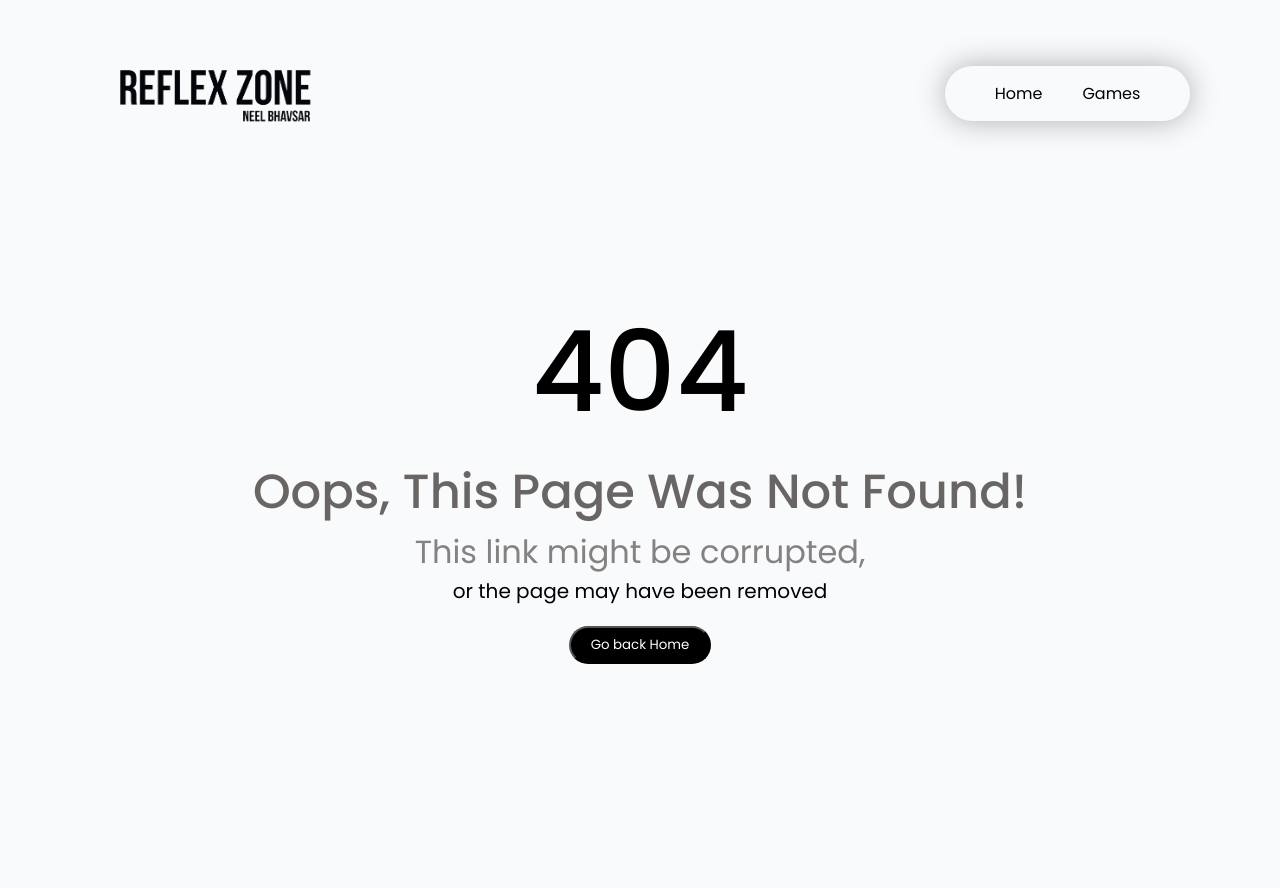
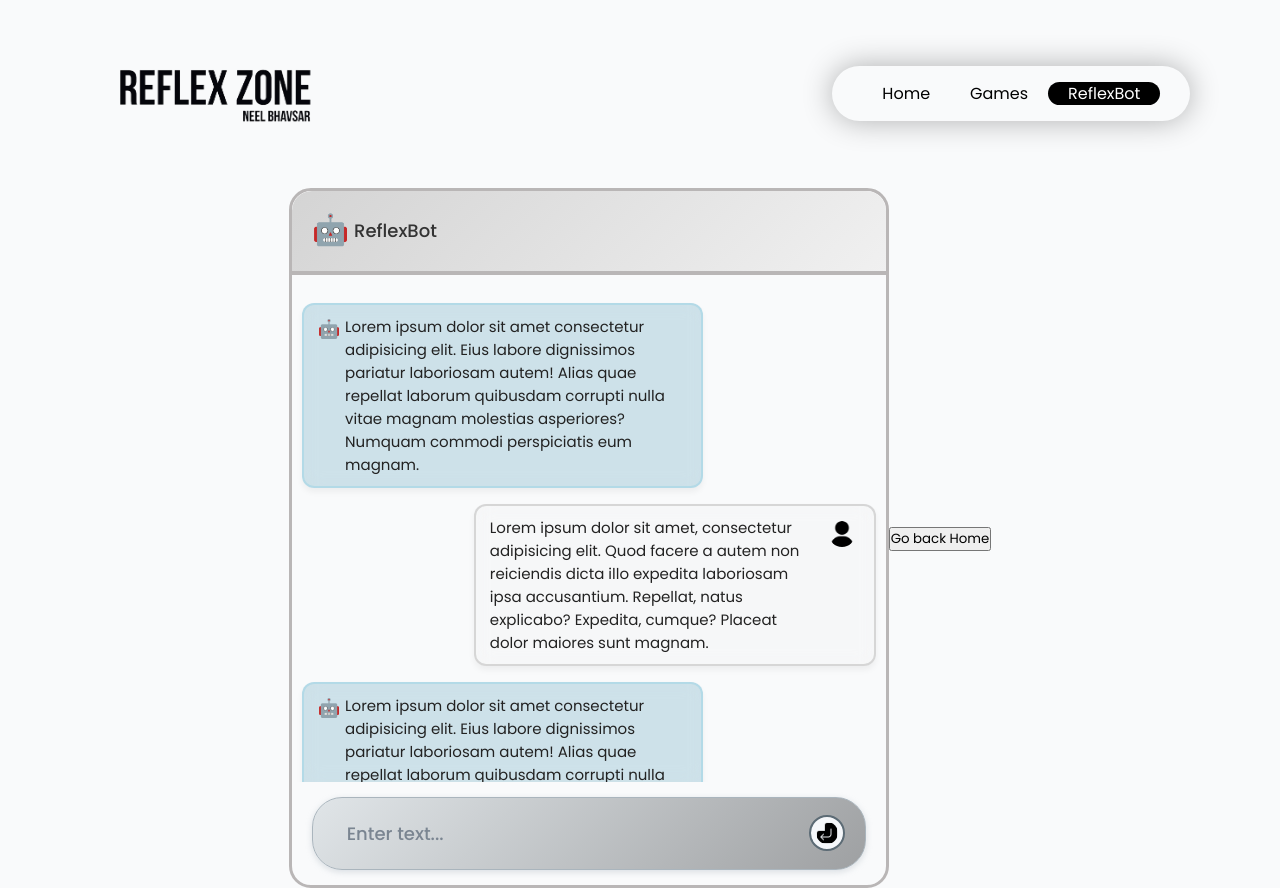
Before and after one commit to NeelBhavsar1/ReflexZone, a React (Vite) app: page /reflexzone/reflexbot in a window 1280 px wide. Before the commit this address had no page. Before the commit the page ends 800 px from the top, so only its background shows below. Built offline with nearby package versions, Linux system fonts and the light colour scheme.

Commit message:
ReflexBot section

```diff
--- a/src/App.jsx
+++ b/src/App.jsx
@@ -12,6 +12,7 @@ import './index.css'
 import MovingTargets from './pages/game-pages/MovingTargets'
 import ReactionTime from './pages/game-pages/ReactionTime'
 import Signin from './pages/Signin'
+import ReflexBot from './pages/ReflexBot'
 
 /*
 other links here such sign in, stats, settings have been removed due to insufficient knowledge
@@ -33,6 +34,7 @@ const App = () => {
           <Route path='/moving-targets-challenge' element={<MovingTargets />}></Route>
           <Route path='/reaction-time-test' element={<ReactionTime />}></Route>
           <Route path='/signin' element={<Signin />}></Route>
+          <Route path='reflexbot' element={<ReflexBot />}></Route>
 
           <Route path='*' element={<NotFound/>}></Route>
 
--- a/src/components/NavBar.jsx
+++ b/src/components/NavBar.jsx
@@ -13,6 +13,7 @@ function NavBar() {
             <ul>
                 <NavLink to ='/'><li>Home</li></NavLink>
                 <NavLink to= '/games'><li>Games</li></NavLink>
+                <NavLink to='/reflexbot'><li>ReflexBot</li></NavLink>
                 {/*<NavLink to='/statistics'><li>Statistics</li></NavLink>*/}
                 {/*<NavLink to='/settings'><li>Settings</li></NavLink>*/}
             </ul>
--- a/src/index.css
+++ b/src/index.css
@@ -383,3 +383,175 @@ a {
 .container-item:hover {
   transform: scale(1.02);
 }
+
+.chat-container {
+  display: flex;
+  flex-direction: column;
+  border: 3px solid rgba(144, 137, 137, 0.6);
+  width: 600px;
+  height: 700px;
+  border-radius: 22px;
+  overflow: hidden;
+}
+
+.chatbox {
+  flex: 1;
+  display: flex;
+  flex-direction: column;
+  width: 100%;
+  height: 100%;
+
+}
+
+.chatbox-top {
+  width: 100%;
+  height: 80px;
+  display: flex;
+  flex-direction: row;
+  align-items: center;
+  background: linear-gradient(135deg, #d4d4d4, #f0f0f0);
+  padding: 0 20px;
+  box-sizing: border-box;
+  border-top-left-radius: 20px;
+  border-top-right-radius: 20px;
+  gap: 5px;
+  color: #333;
+
+  .robot-icon {
+    font-size: 30px;
+  }
+  p {
+    font-size: 18px;
+    font-weight: 500;
+  }
+
+}
+
+.seperator {
+  border:  2px solid rgba(144, 137, 137, 0.6);
+  margin-bottom: 10px;
+}
+
+.chatbox-mid {
+  flex: 1;
+  max-height: 520px;
+  overflow-y: auto;
+  padding: 10px;
+  display: flex;
+  flex-direction: column;
+  font-size: 15px;
+  padding: 10px;
+}
+
+.message-ai {
+  display: flex;
+  gap: 5px;
+  text-align: left;
+  padding: 10px 14px;
+  max-width: 70%;
+  margin: 8px 0;
+  align-self: flex-start;
+  border-radius: 12px;
+  background: rgba(75, 153, 179, 0.25);
+  backdrop-filter: blur(10px);
+  -webkit-backdrop-filter: blur(10px);
+  border: 2px solid rgba(173, 216, 230, 0.8);
+  box-shadow: 0 4px 6px rgba(0, 0, 0, 0.05);
+  color: #222;
+  align-items: flex-start;
+}
+
+.ai-icon {
+  font-size: 18px;
+}
+
+
+.message-own {
+  display: flex;
+  gap: 5px;
+  text-align: left;
+
+  background: rgba(240, 240, 240, 0.25);
+  border-radius: 12px;
+  padding: 10px 14px;
+  max-width: 70%;
+  margin: 8px 0;
+  align-self: flex-end;
+
+
+  backdrop-filter: blur(10px);
+  -webkit-backdrop-filter: blur(10px);
+
+
+  border: 2px solid rgba(200, 200, 200, 0.7);
+  box-shadow: 0 4px 6px rgba(0, 0, 0, 0.05);
+  color: #222;
+
+}
+
+.message-own img {
+  height: 36px;
+  width: 36px;
+  padding: 5px;
+  border-radius: 50%;
+  box-sizing: border-box;
+  object-fit: contain;
+}
+
+.chatbox-btm {
+  display: flex;
+  gap: 12px;
+  padding: 12px 20px;
+  align-items: center;
+  border-radius: 30px;
+  width: calc(100% - 40px);
+  margin: 15px auto;
+  box-sizing: border-box;
+
+  background: linear-gradient(135deg, #e0e5e8, #9ea0a2);
+  border: 1.5px solid #aab5bd;
+  box-shadow: 0 2px 6px rgba(170, 181, 189, 0.4);
+  backdrop-filter: saturate(180%) blur(8px);
+  color: #444;
+  font-family: 'Segoe UI', Tahoma, Geneva, Verdana, sans-serif;
+  transition: all  0.3s ease;
+}
+
+.chatbox-btm:hover {
+  background: linear-gradient(135deg, #d4dade, #b8c3ca);
+  border-color: #8a95a1;
+  box-shadow: 0 4px 12px rgba(138, 149, 161, 0.6);
+}
+
+.chatbox-btm input {
+  flex-grow: 1;
+  outline: none;
+  font-size: 18px;
+  background-color: transparent;
+  border: none;
+  padding: 10px 14px;
+  color: #222;
+  font-weight: 500;
+}
+
+.chatbox-btm input::placeholder {
+  color: #7a8591;
+}
+
+.chatbox-btm img {
+  height: 36px;
+  width: 36px;
+  cursor: pointer;
+  border: 2px solid #5c6b75;
+  padding: 5px;
+  border-radius: 50%;
+  box-sizing: border-box;
+  object-fit: contain;
+  background-color: #f5f7fa;
+  transition: background-color 0.3s ease, border-color 0.3s ease;
+}
+
+.chatbox-btm img:hover {
+  background-color: #d6e0eb;
+  border-color: #3b4a57;
+}
--- /dev/null
+++ b/src/pages/ReflexBot.jsx
@@ -0,0 +1,56 @@
+import React from 'react'
+import { useNavigate } from 'react-router-dom'
+import user_icon from '../assets/user.png'
+import enter_key from '../assets/enter.png'
+
+const ReflexBot = () => {
+
+    const navigate = useNavigate()
+
+  return (
+    <>
+    <div className="chat-container">
+        <div className="chatbox">
+            <div className="chatbox-top">
+                <p className='robot-icon'>🤖</p>
+                <p>ReflexBot</p>
+            </div>
+            <div className="seperator"></div>
+            <div className="chatbox-mid">
+                <div className="message-ai">
+                    <p className='ai-icon'>🤖</p>
+                    <p>Lorem ipsum dolor sit amet consectetur adipisicing elit. Eius labore dignissimos pariatur laboriosam autem! Alias quae repellat laborum quibusdam corrupti nulla vitae magnam molestias asperiores? Numquam commodi perspiciatis eum magnam.</p>
+                </div>
+                <div className="message-own">
+                    <p>Lorem ipsum dolor sit amet, consectetur adipisicing elit. Quod facere a autem non reiciendis dicta illo expedita laboriosam ipsa accusantium. Repellat, natus explicabo? Expedita, cumque? Placeat dolor maiores sunt magnam.</p>
+                    <img src={user_icon} alt="user-image" />
+                </div>
+                <div className="message-ai">
+                    <p className='ai-icon'>🤖</p>
+                    <p>Lorem ipsum dolor sit amet consectetur adipisicing elit. Eius labore dignissimos pariatur laboriosam autem! Alias quae repellat laborum quibusdam corrupti nulla vitae magnam molestias asperiores? Numquam commodi perspiciatis eum magnam.</p>
+                </div>
+                <div className="message-own">
+                    <p>Lorem ipsum dolor sit amet, consectetur adipisicing elit. Quod facere a autem non reiciendis dicta illo expedita laboriosam ipsa accusantium. Repellat, natus explicabo? Expedita, cumque? Placeat dolor maiores sunt magnam.</p>
+                    <img src={user_icon} alt="user-image" />
+                </div>
+            </div>
+            <div className="chatbox-btm">
+                <input type="text" placeholder='Enter text...'/>
+                <img src={enter_key} alt="submit-icon" />
+            </div>
+
+
+        </div>
+
+
+
+
+    </div>
+    <div className="homebtn">
+            <button onClick={() => navigate('/')}>Go back Home</button>
+    </div>
+    </>
+  )
+}
+
+export default ReflexBot
```
Also changed, not shown: src/assets/enter.png (added).
